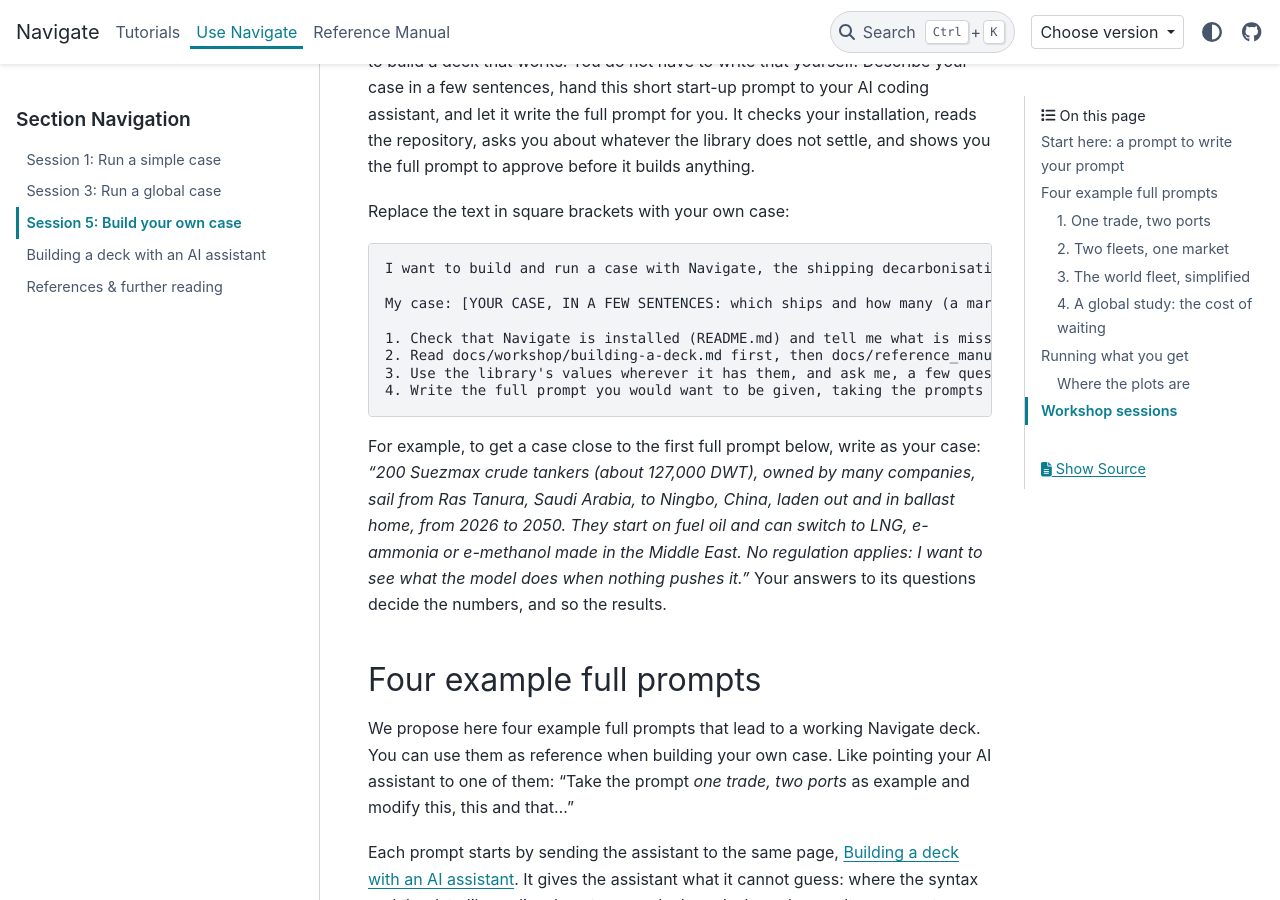
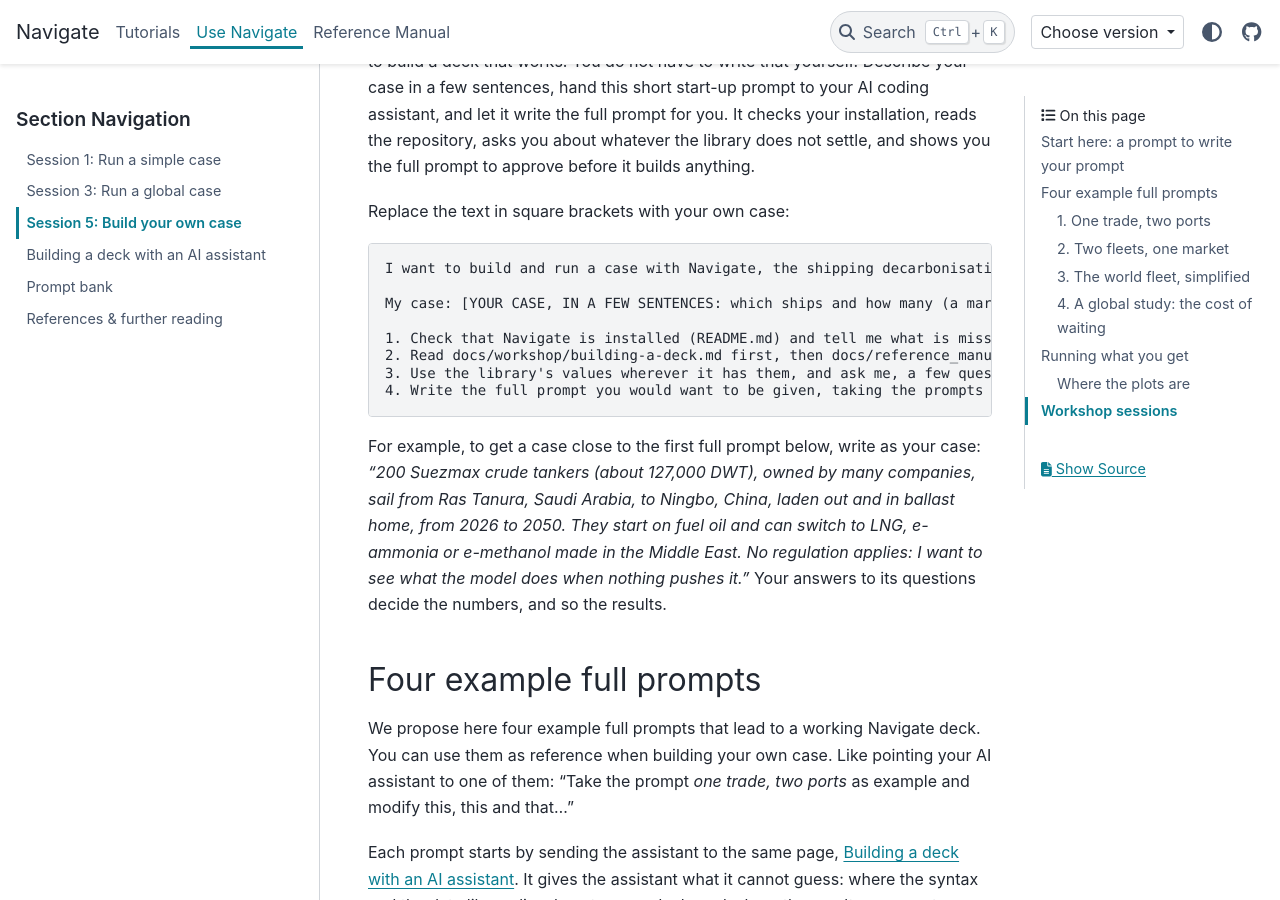
Before and after one commit to zerocarbonshipping/navigate-zcs, a Sphinx documentation site: the page built from docs/workshop/05-build-your-own-case.ipynb, in a window 1280 px wide and 900 px high, scrolled down 1346 px. Built offline with Sphinx 7.4.7 and the PyData theme 0.15.4, drawn with Linux system fonts in a browser that asks for light colours; pages that are not in the unit, such as notebooks, are missing from menus; part of the change alters nothing that is shown.

Commit message:
Start a prompt bank, with a tested case for inland shipping on the Rhine
docs/workshop/prompt-bank.md holds full prompts for kinds of study, each tested
by a cold build, with what "it works" means and what the library does not
cover. The first entry studies a German CO2 price on Rhine motor cargo vessels:
the ships are library general cargo ships resized with INVENTED placeholders,
and the price is a copy of the library's EU ETS regulation moved to the two
ports. Its final prompt passed every check built cold and through Session 5's
start-up prompt from a different inland case. The start-up prompt now points
the assistant at the bank.

Co-Authored-By: Claude Opus 5.5 <noreply@anthropic.com>

`````diff
--- a/docs/workshop/index.md
+++ b/docs/workshop/index.md
@@ -69,5 +69,6 @@ analysis. Outputs depend on the assumptions selected and should not be interpret
 04-run-our-reference-scenarios
 05-build-your-own-case
 building-a-deck
+prompt-bank
 references
 ```
--- /dev/null
+++ b/docs/workshop/prompt-bank.md
@@ -0,0 +1,164 @@
+<!--
+SPDX-FileCopyrightText: 2026 Fonden Mærsk Mc-Kinney Møller Center for Zero Carbon Shipping
+SPDX-License-Identifier: CC-BY-4.0
+-->
+
+# Prompt bank
+
+Each entry is a full prompt for one kind of study, tested by handing it to an AI
+assistant with no other instructions and checking the deck it built. Pick the
+entry closest to your case, change what differs, and give it to your assistant.
+The rules every deck shares are in [Building a deck with an AI
+assistant](building-a-deck.md); the prompts here only describe their case.
+
+[Session 5](05-build-your-own-case.ipynb) has four more: one trade between two
+ports, two fleets in one market, the world fleet cut down, and the cost of
+delaying a global fuel standard.
+
+## What "it works" means here
+
+A deck that runs is not yet a deck that answers the question. An entry is marked
+as tested only when a cold build passed all of these:
+
+- **It runs**: exit code 0, no errors, and only the warnings
+  `building-a-deck.md` lists as coming with the library.
+- **Every number is traceable**: it comes from `assumptions/` by name, or it is
+  marked INVENTED where it appears and listed in the `.nav` header.
+- **The first year is plausible**: an oil fleet's well-to-wake intensity is close
+  to 92 gCO2e/MJ, and the energy consumed matches the size of the fleet.
+- **The answer moves the right way**: where the case compares runs, the one with
+  the stronger push away from fossil fuels does not burn more of them.
+- **The question is one Navigate can answer**: see the limits below.
+
+## What the library does not cover
+
+Cases outside these limits can still be built, but their numbers are INVENTED
+and the entry says so up front:
+
+- **Vessels**: only seagoing classes. There is no inland vessel and no
+  battery-electric or hydrogen fuel-cell power system.
+- **Fuels**: no HVO. Biodiesel (FAME) and e-diesel stand in for drop-in fuels.
+- **Policy**: EU ETS, FuelEU Maritime and CII only. National measures are built
+  as a `Levy` with INVENTED values.
+- **Geography**: no distances, port handling costs or bunker transport costs.
+
+## Entries
+
+### Inland waterways in Germany: what a national CO2 price does
+
+**The study.** Dry-cargo motor vessels on the Rhine between Duisburg and
+Mannheim, 2026 to 2050, run twice: without policy, and with a CO2 price on the
+fossil fuel they burn, standing for Germany's national CO2 price. The price is a
+copy of the library's EU ETS regulation moved to the two German ports, so only
+its price path is invented. The question
+is whether that price moves the owners to drop-in fuels (biodiesel, e-diesel) in
+the ships they have, or to new engines.
+
+**What comes from the library.** The engines, tanks and fuel options of the
+library's general cargo ships, the fuels and their prices, and the European fuel
+production.
+
+**What is INVENTED.** The library has no inland vessel, so the ship is a library
+general cargo ship resized for the Rhine: its capacity, power, propulsion curve,
+price and lifetime are placeholders. The route, fleet size, bunker logistics and
+the CO2 price path are invented too. Replace the placeholders with sourced data
+before quoting any result.
+
+**Limits.** Navigate has no river current, locks or low-water periods, and no
+battery-electric ship, which is one of the options German inland operators are
+actually weighing.
+
+**Tested:** 2026-10-16. The final prompt passed every check above on the first
+attempt, built cold and also through Session 5's start-up prompt from a different
+inland case (container barges from Duisburg to Frankfurt). Three earlier rounds
+found the traps now written in `building-a-deck.md`. Both builds found that at 65
+to 150 USD/t the owners pay the price rather than switch fuel, and order a few
+more LNG ships; the drop-in fuels need roughly 440 USD/t (biodiesel) to 800-1,100
+USD/t (e-diesel). Treat that as a property of the placeholders, not of the Rhine.
+
+````text
+You are helping me build a simulation study for Navigate, the shipping
+decarbonisation model in this repository. Write the files yourself; do not only
+describe them.
+
+Before writing anything, read docs/workshop/building-a-deck.md and follow it. It
+says how Navigate works, how to run a deck and read its results, and the rules
+every deck follows. This prompt gives the case.
+
+THE DECKS
+A new folder, simulations/user/rhine_inland/, holding two decks that differ in
+one Include line only:
+- reference.nav: no policy at all
+- co2_price.nav: the same, plus includes/co2_price.inc
+
+THE CASE
+Inland dry-cargo shipping on the Rhine within Germany, 2026 to 2050, yearly steps.
+- Fleet: large Rhine motor cargo vessels, all on fuel oil at the start. The
+  owners can keep their ships, burn a drop-in fuel in them, or order ships with
+  LNG or methanol engines. No ammonia ships: they are not realistic on inland
+  waterways.
+- Trade: Duisburg to Mannheim, laden upstream, back in ballast.
+- Fuels: fuel oil and LNG at their library prices, biodiesel (FAME) and e-diesel,
+  which burn in the oil engines, and e-methanol, all made in Europe.
+- Policy: none in reference.nav. EU ETS and FuelEU Maritime do not cover inland
+  waterways, so do not load DefaultRegulation in either deck. co2_price.nav adds
+  Germany's national CO2 price as a copy of the library's EU ETS regulation:
+  Copy Regulation "eu_ets" to "co2_price_germany", with its Jurisdiction set to
+  the two ports and its RemedialCost set to the CO2 price below. Keep the rest of
+  it: it already counts biofuels and e-fuels as zero CO2. It names fuels this case
+  does not use (bio-methanol, bio-methane, e-methane, blue and e-ammonia), so
+  import those too, in both decks, or it will not parse. building-a-deck.md says
+  why this is a Regulation and not a Levy.
+
+HOW TO BUILD IT
+The library has no inland vessel. Build the ships from the library's general
+cargo vessels (general_cargo_ice_oil, _ice_methane, _ice_methanol) with Copy
+Vessel, and resize them for the Rhine with the placeholder values below. A
+vessel's engine power sits in its Converter nodes, which its PowerSystem names,
+so give each copied vessel its own copies of those, with the new power. Keep the
+library's tanks, fuel options and machinery costs, and say in the .nav header
+that the fuel-system and tank costs are a seagoing ship's. Ships cannot be
+converted to another fuel: leave the library's set_fuel_conversion_cost out. Set
+AllowSpeedManagement = FALSE: on a river the waterway sets the speed, and with it
+on the ships drift faster than the speeds below.
+
+Build the rest as building-a-deck.md describes for a deck on named ports: the
+Fleet node, a ROUND_TRIP route between your own ports duisburg and mannheim, the
+bunker logistics, the European production region and the producers. For the
+producers, use the library's plants for FAME, e-diesel and e-methanol in Europe,
+with the shares of the library's feedstock ceilings given below.
+
+NUMBERS
+Everything not listed here comes from the library, by name. These are
+placeholders, INVENTED for this case: mark each one where it appears, list them
+all in both .nav headers, and keep them in one file, includes/placeholders.inc,
+as Variables, Curves and Forecasts, so a user can replace them in one place. The
+route distance and the bunker logistics take plain numbers only: write those in
+their own files, marked INVENTED, and list them in placeholders.inc as comments.
+- Fleet: 300 ships in 2026, aged evenly from 0 to 39 years, so about one in
+  forty retires each year
+- Ship: 3,000 t capacity, 40-year lifetime, 6 M USD newbuild price for the hull,
+  1.5 MW propulsion power
+- Propulsion power at speed, MW: 4 kn 0.25, 6 kn 0.6, 8 kn 1.1, 9 kn 1.45
+- Auxiliary power: 0.1 MW at sea and 0.05 MW in port, with 0.2 MW generators
+  (the library's are a seagoing ship's)
+- Route: 190 nm each way; 7 kn laden upstream, 8 kn in ballast downstream (speed
+  through the water; Navigate has no river current); one day in port per call
+- Feedstock: this fleet's share of the library's shipping share, 0.02 of the
+  used cooking oil and 0.02 of the biogenic CO2
+- Bunker logistics: 400 nm from the European plants to each port, 0.03 USD per
+  ton per nm
+- CO2 price: 65 USD per t CO2 in 2026, rising linearly to 150 USD in 2050
+
+BEFORE YOU TELL ME IT WORKS
+Run both decks one after the other and report on each as building-a-deck.md
+says. Then, from the two reports, give me side by side:
+- the share of energy by fuel in 2026, 2035 and 2050;
+- the fleet's well-to-wake emissions in 2026 and 2050, and summed over 2026-2050;
+- the ships of each kind in 2050, and what the CO2 price cost the owners
+  (RegulationExpenses).
+Say plainly what the CO2 price changed: more drop-in fuel in the same ships, new
+engines, both, or nothing. If the drop-in fuels never compete, work out from the
+bunker prices roughly what CO2 price they would need. Remind me which inputs are
+placeholders.
+````
`````
Also changed, not shown: docs/workshop/05-build-your-own-case.ipynb.
